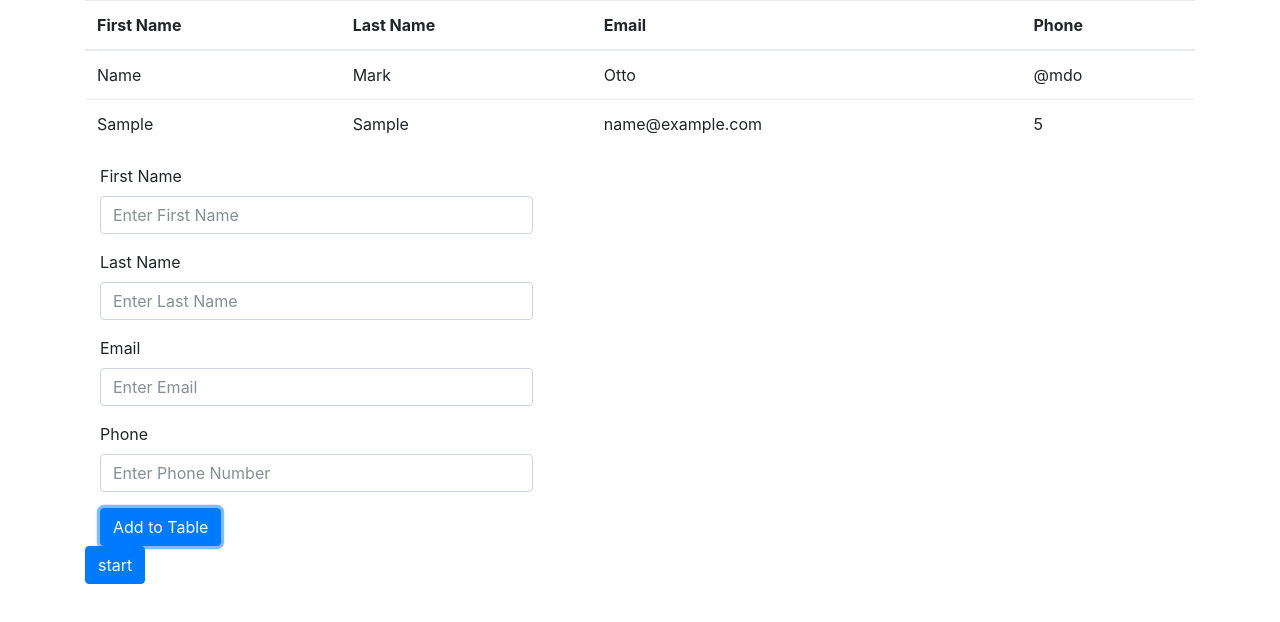
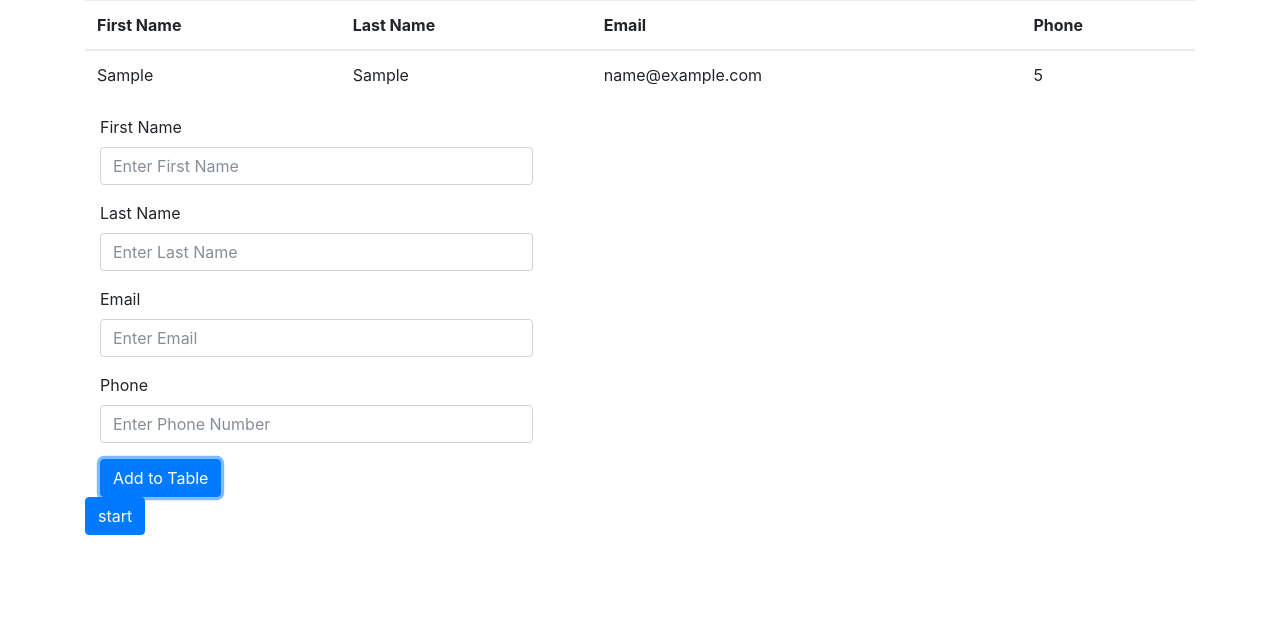
Before and after one commit to yherz/pcs-homeworks2, a plain HTML site: page 80/80.html in a window 1280 px wide. Both pictures are taken after typing "Sample", "Sample", "name@example.com", "5" into the empty fields and a click on the button "Add to Table". Drawn offline with nearby package versions, Linux system fonts and the light colour scheme.

Commit message:
final 80

```diff
--- a/80/80.html
+++ b/80/80.html
@@ -28,33 +28,30 @@
                 </tr>
             </thead>
             <tbody>
-                <tr>
-                    <td>Name</td>
-                    <td>Mark</td>
-                    <td>Otto</td>
-                    <td>@mdo</td>
-                </tr>
+
             </tbody>
         </table>
         <div class="col-md-5">
             <!--form-->
+            <form>
                 <div class="form-group">
                     <label for="fname">First Name</label>
                     <input type="text" class="form-control" id="fname" name="fname" placeholder="Enter First Name">
                 </div>
                 <div class="form-group">
                     <label for="lname">Last Name</label>
-                <input type="text" class="form-control" id="lname" name="lname" placeholder="Enter Last Name">
+                    <input type="text" class="form-control" id="lname" name="lname" placeholder="Enter Last Name" required>
                 </div>
                 <div class="form-group">
                     <label for="email">Email</label>
-                <input type="email" class="form-control" id="email" placeholder="Enter Email">
+                    <input type="email" class="form-control" id="email" placeholder="Enter Email" required>
                 </div>
                 <div class="form-group">
                     <label for="phone">Phone</label>
                     <input type="number" class="form-control" id="phone" placeholder="Enter Phone Number">
                 </div>
                 <button type="submit" id="addToTable" class="btn btn-primary">Add to Table</button>
+            </form>
             <!--/form-->
         </div>
         <button type="submit" id="colors" class="btn btn-primary">Colors</button>
--- a/80/80.js
+++ b/80/80.js
@@ -19,7 +19,7 @@
 
 
     get('addToTable').addEventListener('click', function (event) {
-        //event.preventDefault();
+        event.preventDefault();
         var fname = get('fname').value;
         var lname = get('lname').value;
         var email = get('email').value;
```
Lines whose indentation alone changed are shown as unchanged.
